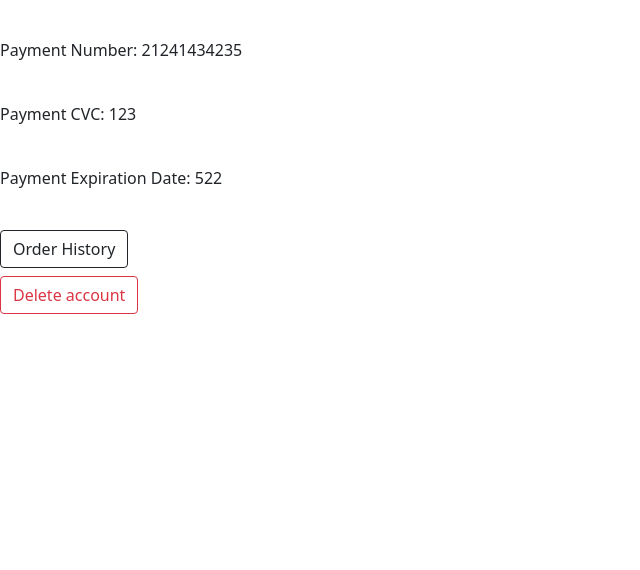
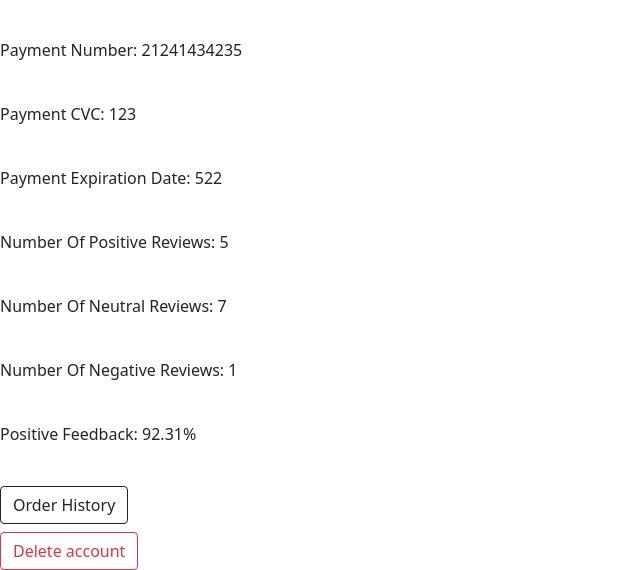
Before and after one commit to JustinYSJSU/cmpe131Project, a Flask app: page /view_profile in a window 1280 px wide. Shown: the part 479-1049 px from the top of the page, without its empty margins (0-640 px from the left). Before the commit the page ends 793 px from the top, so only its background shows below. Run offline with Flask 2, Linux system fonts and the light colour scheme; a user stored in the database is signed in; some libraries are stand-ins or nearby versions.

Commit message:
added basic viewing of positive/neutral/negative reviews on user profile calculate_rating helper function edited JohnDoe user for testing

```diff
--- a/app/routes.py
+++ b/app/routes.py
@@ -153,12 +153,20 @@ def createAccount():
     return redirect('/')
   return render_template('createAccount.html', accountForm = accountForm)
 
+#Trung
+def calculate_rating(user): #helper function to return feedback by percentage--range of 0% to 100%
+  total_reviews = user.num_positive_reviews + user.num_neutral_reviews + user.num_negative_reviews
+  if(total_reviews == 0):
+    return 0
+  return ((user.num_positive_reviews + user.num_neutral_reviews) / float(total_reviews)) * 100
+
 #Zach / Justin
 @appObj.route('/view_profile', methods = ['GET', 'POST'])
 @login_required
 def view_profile():
  user = current_user
- return render_template('user_profiles.html', user = user)
+ rating_percentage = calculate_rating(user)
+ return render_template('user_profiles.html', user = user, rating_percentage = rating_percentage)
 
 #Zach / Justin
 @appObj.route('/deleteUser', methods = ['GET', 'POST'])
--- a/app/templates/user_profiles.html
+++ b/app/templates/user_profiles.html
@@ -79,6 +79,10 @@
     <p> Payment Number: {{user.payment_method_number}} </p> <br>
     <p> Payment CVC: {{user.payment_method_cvc}} </p> <br>
     <p> Payment Expiration Date: {{user.payment_method_expdate}} </p> <br>
+    <p> Number Of Positive Reviews: {{user.num_positive_reviews}} </p> <br>
+    <p> Number Of Neutral Reviews: {{user.num_neutral_reviews}} </p> <br>
+    <p> Number Of Negative Reviews: {{user.num_negative_reviews}} </p> <br>
+    <p> Positive Feedback: {{"%.2f%%"|format(rating_percentage)}} </p> <br>
 
     <a class="btn btn-outline-dark mb-2" href="checkout" role="button"> Order History </a>
     <br>
```
Also changed, not shown: app/app.db.
